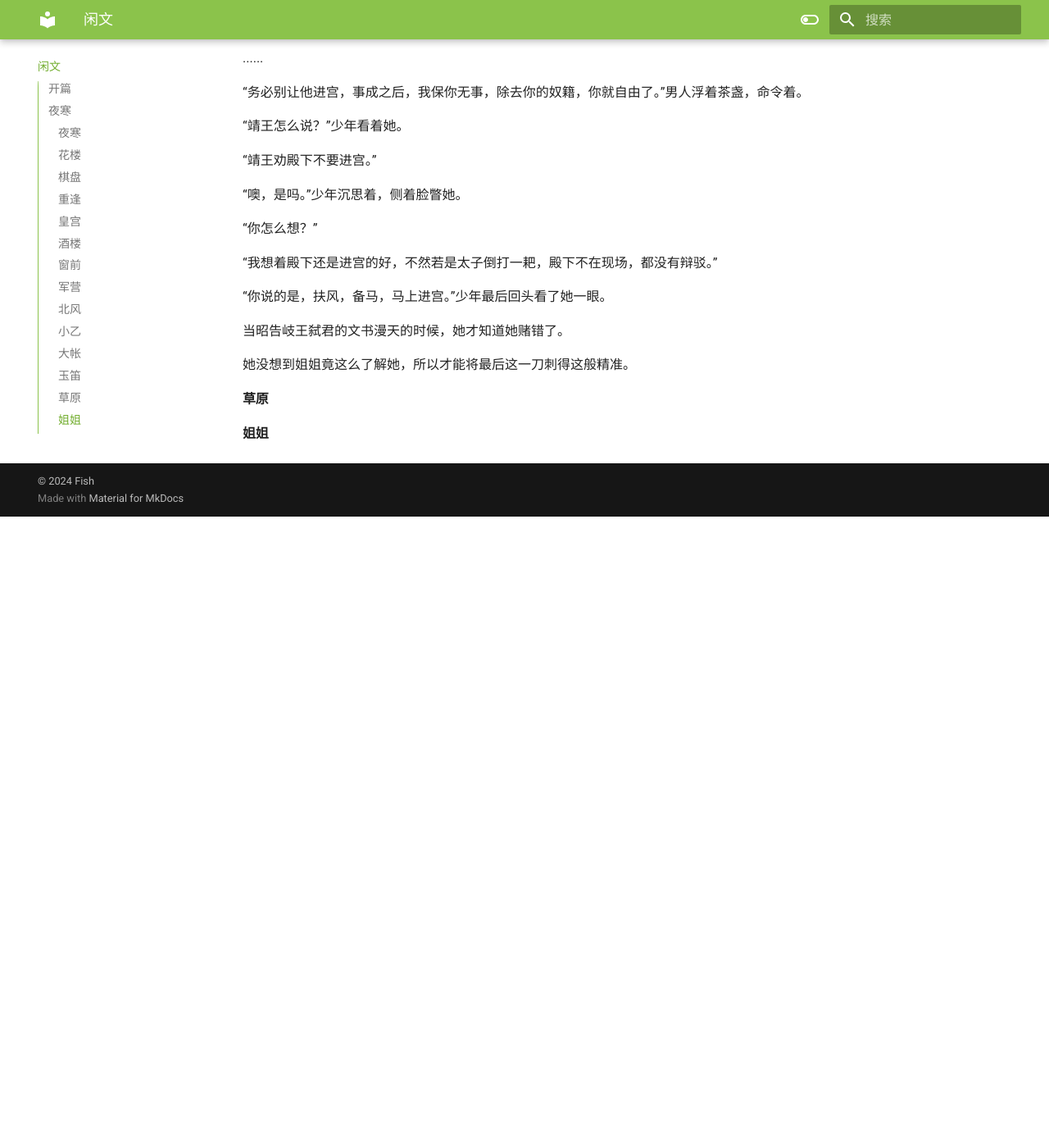
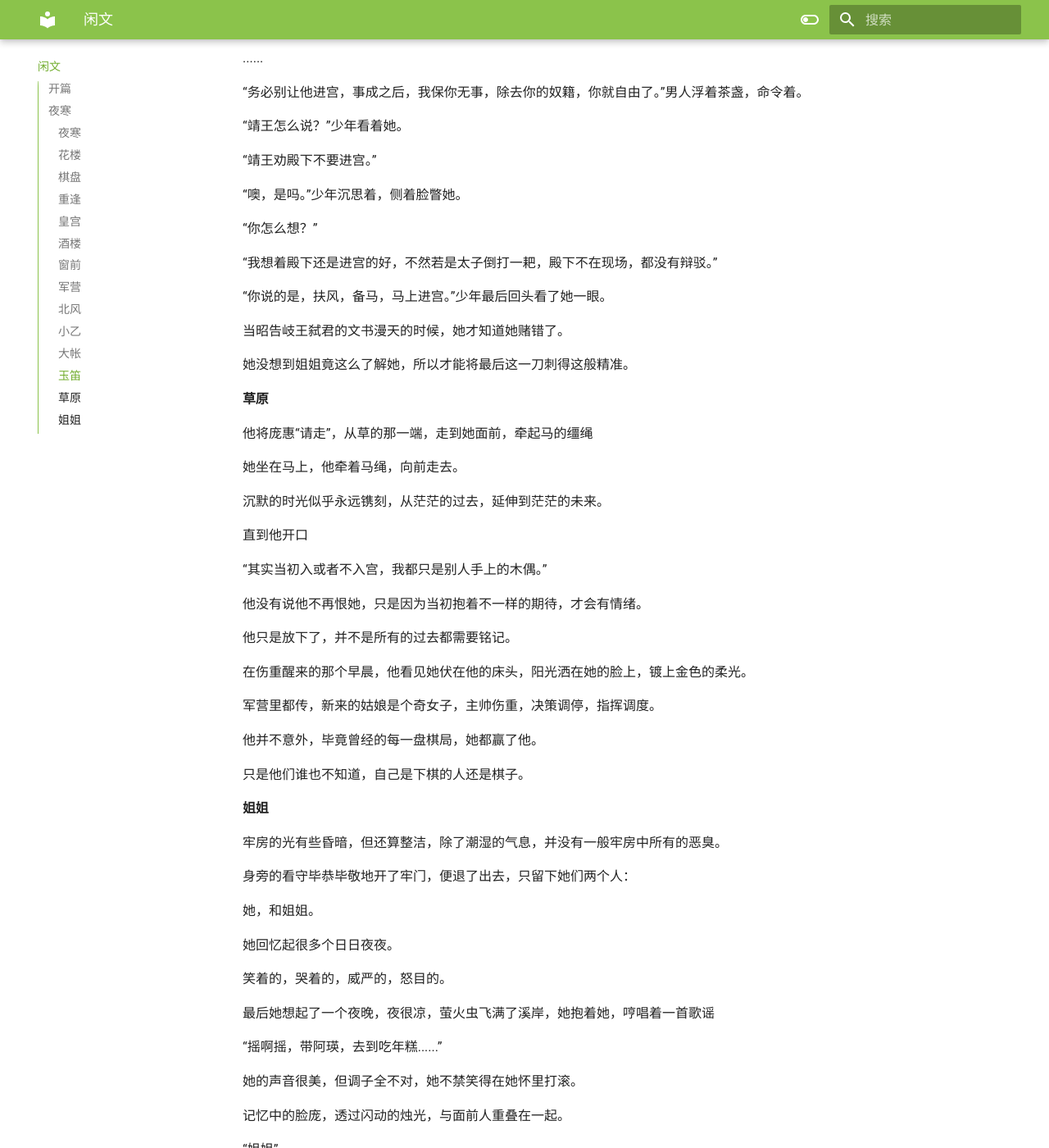
Before and after one commit to moon0222/MyWeb, an MkDocs documentation site: the page built from docs/story.md, in a window 1280 px wide and 1400 px high, scrolled down 9462 px. Shown: the whole window at 82% size. Built offline with MkDocs 1.6.1 and Material for MkDocs 9.7.7, drawn with Linux system fonts in a browser that asks for light colours; before the commit the page ends 10092 px from its top, so only the background shows below that; some of the changed text lies outside the part shown.

Commit message:
9.27 story

```diff
--- a/docs/story.md
+++ b/docs/story.md
@@ -436,4 +436,62 @@
 
 #### 草原
 
+他将庞惠“请走”，从草的那一端，走到她面前，牵起马的缰绳
+
+她坐在马上，他牵着马绳，向前走去。
+
+沉默的时光似乎永远镌刻，从茫茫的过去，延伸到茫茫的未来。
+
+直到他开口
+
+“其实当初入或者不入宫，我都只是别人手上的木偶。”
+
+他没有说他不再恨她，只是因为当初抱着不一样的期待，才会有情绪。
+
+他只是放下了，并不是所有的过去都需要铭记。
+
+在伤重醒来的那个早晨，他看见她伏在他的床头，阳光洒在她的脸上，镀上金色的柔光。
+
+军营里都传，新来的姑娘是个奇女子，主帅伤重，决策调停，指挥调度。
+
+他并不意外，毕竟曾经的每一盘棋局，她都赢了他。
+
+只是他们谁也不知道，自己是下棋的人还是棋子。
+
 #### 姐姐
+
+牢房的光有些昏暗，但还算整洁，除了潮湿的气息，并没有一般牢房中所有的恶臭。
+
+身旁的看守毕恭毕敬地开了牢门，便退了出去，只留下她们两个人：
+
+她，和姐姐。
+
+她回忆起很多个日日夜夜。
+
+笑着的，哭着的，威严的，怒目的。
+
+最后她想起了一个夜晚，夜很凉，萤火虫飞满了溪岸，她抱着她，哼唱着一首歌谣
+
+“摇啊摇，带阿瑛，去到吃年糕......”
+
+她的声音很美，但调子全不对，她不禁笑得在她怀里打滚。
+
+记忆中的脸庞，透过闪动的烛光，与面前人重叠在一起。
+
+“姐姐”
+
+她很久没这么叫她了，上一次这么叫她的时候，她还以为她们会永远地在一起。
+
+物非人非。
+
+她已经不再年轻，可她还是那么美，她看着她，她看着她。
+
+“我没什么可说的，瑛儿，你长大了，如果知道今天这样的结局，我也许会”
+
+“姐姐也许会杀了我吗，在我当年离开岐王府的时候”
+
+“瑛儿，京都的红叶在这个时节很漂亮，西山满山遍野的红。”
+
+“有时间的话，去看看吧。和小皇帝一起去。”
+
+“在山顶，有一颗古树，把我埋在那里吧。”
```
Also changed, not shown: docs/page2.md (+15 -0 lines), docs/page2.assets/image-20240927102351697.png (added).
